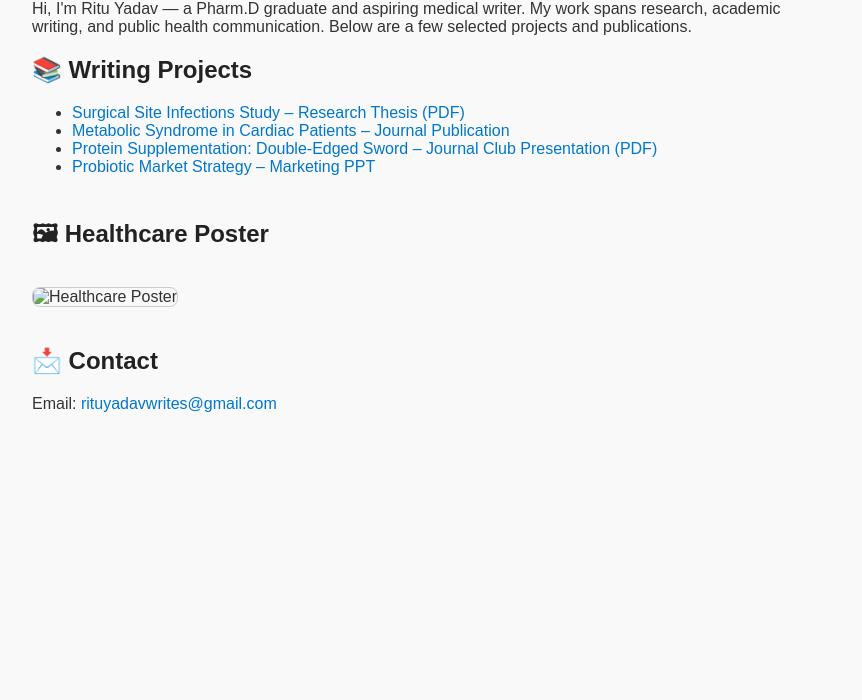
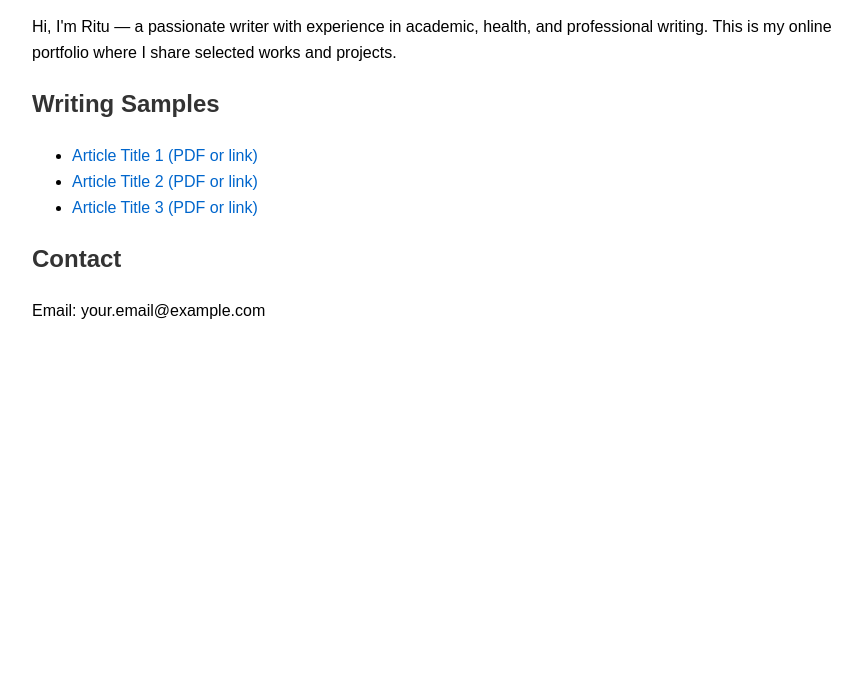
Before and after one commit to ritu-writes/rituwrites, a plain HTML site: page index.html in a window 1280 px wide. Shown: the part 100-800 px from the top of the page, without its empty margins (208-1070 px from the left). Drawn offline with Linux system fonts and the light colour scheme.

Commit message:
Update index.html

```diff
--- a/index.html
+++ b/index.html
@@ -2,61 +2,39 @@
 <html lang="en">
 <head>
   <meta charset="UTF-8">
-  <title>Ritu Yadav | Writing Portfolio</title>
+  <title>Ritu Writes</title>
   <style>
     body {
       font-family: Arial, sans-serif;
       max-width: 800px;
       margin: auto;
       padding: 20px;
-      background-color: #f9f9f9;
+      line-height: 1.6;
+    }
+    h1, h2 {
       color: #333;
     }
-    h1, h2 {
-      color: #222;
-    }
     a {
-      color: #0077cc;
+      color: #0066cc;
       text-decoration: none;
     }
     a:hover {
       text-decoration: underline;
     }
-    img {
-      max-width: 100%;
-      margin-top: 10px;
-      border: 1px solid #ccc;
-      border-radius: 8px;
-    }
-    .section {
-      margin-bottom: 40px;
-    }
   </style>
 </head>
 <body>
+  <h1>Ritu Writes</h1>
+  <p>Hi, I'm Ritu — a passionate writer with experience in academic, health, and professional writing. This is my online portfolio where I share selected works and projects.</p>
 
-  <h1>Ritu Yadav</h1>
-  <p>Hi, I'm Ritu Yadav — a Pharm.D graduate and aspiring medical writer. My work spans research, academic writing, and public health communication. Below are a few selected projects and publications.</p>
+  <h2>Writing Samples</h2>
+  <ul>
+    <li><a href="#">Article Title 1 (PDF or link)</a></li>
+    <li><a href="#">Article Title 2 (PDF or link)</a></li>
+    <li><a href="#">Article Title 3 (PDF or link)</a></li>
+  </ul>
 
-  <div class="section">
-    <h2>📚 Writing Projects</h2>
-    <ul>
-      <li><a href="Project%20Thesis.pdf" target="_blank">Surgical Site Infections Study – Research Thesis (PDF)</a></li>
-      <li><a href="https://ijprajournal.com/issue_dcp/Evaluating%20the%20Prevalence%20and%20Clinical%20Consequences%20of%20Metabolic%20Syndrome%20Among%20Cardiac%20Patients.pdf" target="_blank">Metabolic Syndrome in Cardiac Patients – Journal Publication</a></li>
-      <li><a href="Team%20H%20Journal%20club%20Presentation%20(1).pdf" target="_blank">Protein Supplementation: Double-Edged Sword – Journal Club Presentation (PDF)</a></li>
-      <li><a href="ppt%20market.pptx" target="_blank">Probiotic Market Strategy – Marketing PPT</a></li>
-    </ul>
-  </div>
-
-  <div class="section">
-    <h2>🖼 Healthcare Poster</h2>
-    <img src="DOC-20240630-WA0019_.jpg" alt="Healthcare Poster">
-  </div>
-
-  <div class="section">
-    <h2>📩 Contact</h2>
-    <p>Email: <a href="mailto:rituyadavwrites@gmail.com">rituyadavwrites@gmail.com</a></p>
-  </div>
-
+  <h2>Contact</h2>
+  <p>Email: your.email@example.com</p>
 </body>
 </html>
```
